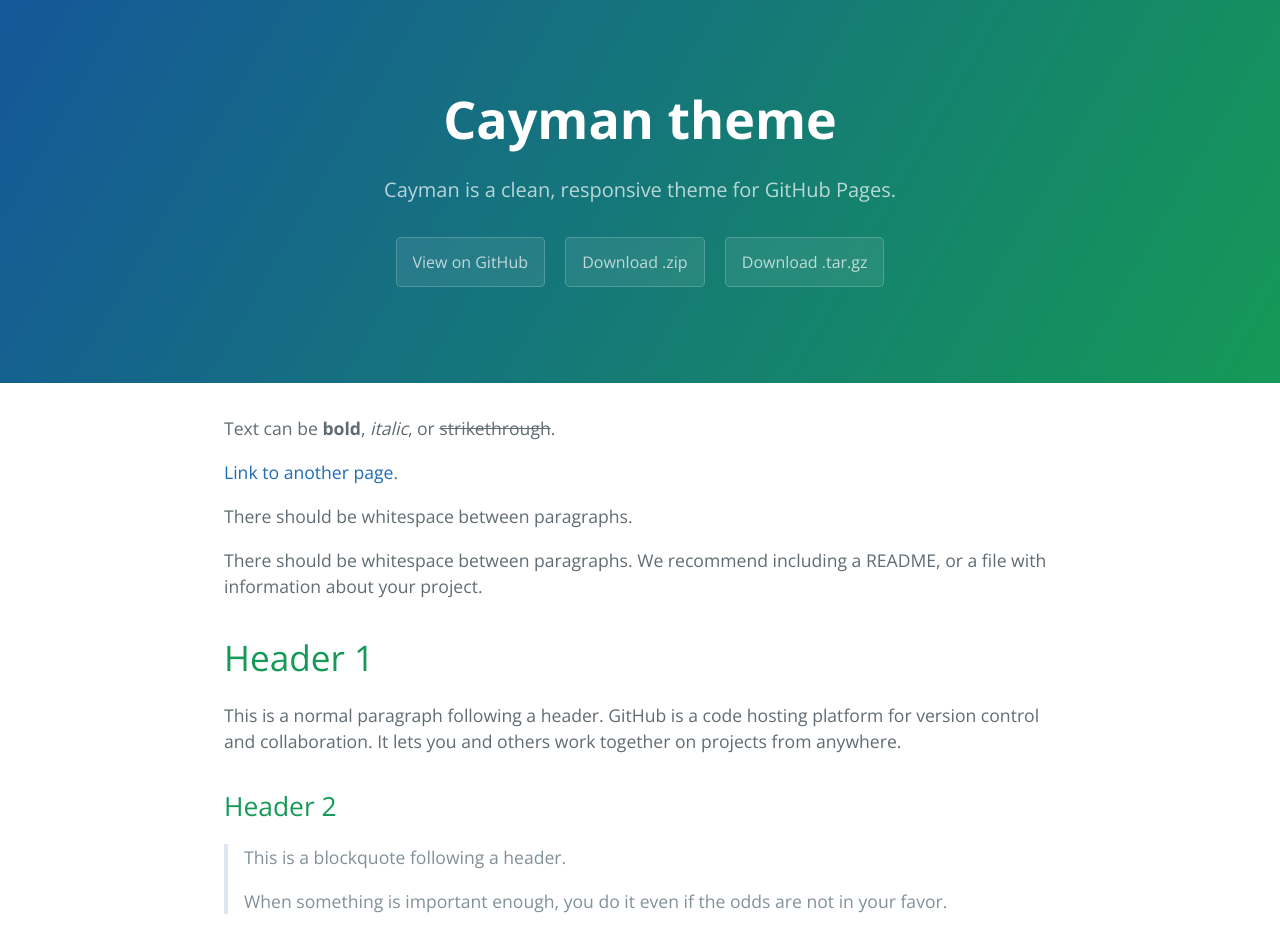
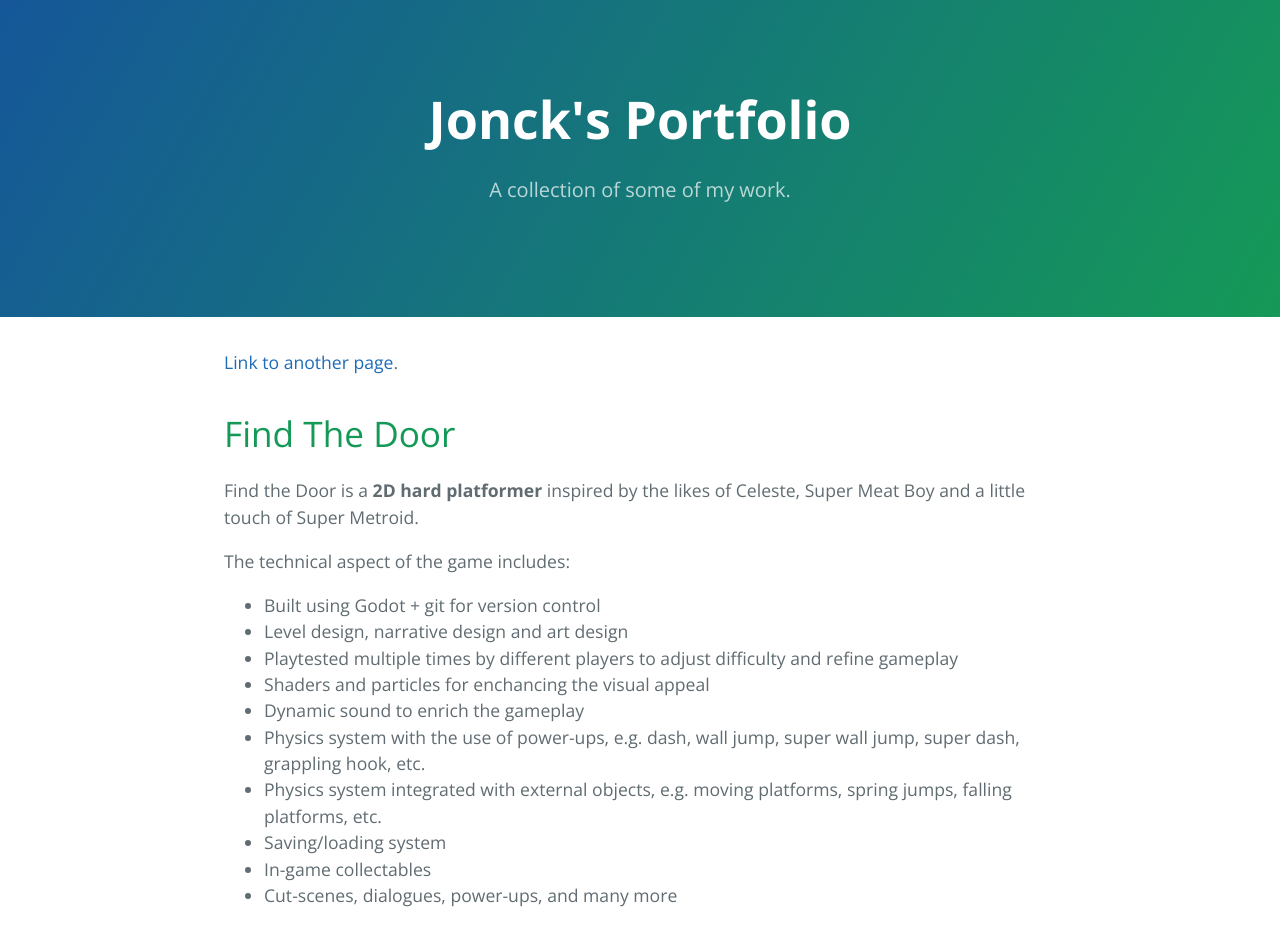
Before and after one commit to jonckjunior/portfolio, a Jekyll site: the page built from index.md, in a window 1280 px wide and 1400 px high. Shown: the top 945 px of the window. Built offline with Jekyll 4.4.1, drawn with Linux system fonts in a browser that asks for light colours; some of the changed text lies outside the part shown.

Commit message:
adding description of find the door

````diff
--- a/_config.yml
+++ b/_config.yml
@@ -1,5 +1,5 @@
-title: Cayman theme
-description: Cayman is a clean, responsive theme for GitHub Pages.
+title: Jonck's Portfolio
+description: A collection of some of my work.
 show_downloads: true
 google_analytics:
 theme: jekyll-theme-cayman
--- a/_layouts/default.html
+++ b/_layouts/default.html
@@ -18,13 +18,13 @@
     <header class="page-header" role="banner">
       <h1 class="project-name">{{ page.title | default: site.title | default: site.github.repository_name }}</h1>
       <h2 class="project-tagline">{{ page.description | default: site.description | default: site.github.project_tagline }}</h2>
-      {% if site.github.is_project_page %}
+      <!-- {% if site.github.is_project_page %}
         <a href="{{ site.github.repository_url }}" class="btn">View on GitHub</a>
       {% endif %}
       {% if site.show_downloads %}
         <a href="{{ site.github.zip_url }}" class="btn">Download .zip</a>
         <a href="{{ site.github.tar_url }}" class="btn">Download .tar.gz</a>
-      {% endif %}
+      {% endif %} -->
     </header>
 
     <main id="content" class="main-content" role="main">
--- a/index.md
+++ b/index.md
@@ -2,122 +2,27 @@
 layout: default
 ---
 
-Text can be **bold**, _italic_, or ~~strikethrough~~.
-
 [Link to another page](./another-page.html).
 
-There should be whitespace between paragraphs.
+# Find The Door
 
-There should be whitespace between paragraphs. We recommend including a README, or a file with information about your project.
+Find the Door is a **2D hard platformer** inspired by the likes of Celeste, Super Meat Boy and a little touch of Super Metroid.
 
-# Header 1
+The technical aspect of the game includes:
 
-This is a normal paragraph following a header. GitHub is a code hosting platform for version control and collaboration. It lets you and others work together on projects from anywhere.
-
-## Header 2
-
-> This is a blockquote following a header.
->
-> When something is important enough, you do it even if the odds are not in your favor.
+- Built using Godot + git for version control
+- Level design, narrative design and art design
+- Playtested multiple times by different players to adjust difficulty and refine gameplay
+- Shaders and particles for enchancing the visual appeal
+- Dynamic sound to enrich the gameplay
+- Physics system with the use of power-ups, e.g. dash, wall jump, super wall jump, super dash, grappling hook, etc.
+- Physics system integrated with external objects, e.g. moving platforms, spring jumps, falling platforms, etc.
+- Saving/loading system
+- In-game collectables
+- Cut-scenes, dialogues, power-ups, and many more
 
 ### Header 3
 
-```js
-// Javascript code with syntax highlighting.
-var fun = function lang(l) {
-  dateformat.i18n = require('./lang/' + l)
-  return true;
-}
-```
-
-```ruby
-# Ruby code with syntax highlighting
-GitHubPages::Dependencies.gems.each do |gem, version|
-  s.add_dependency(gem, "= #{version}")
-end
-```
-
-#### Header 4
-
-*   This is an unordered list following a header.
-*   This is an unordered list following a header.
-*   This is an unordered list following a header.
-
-##### Header 5
-
-1.  This is an ordered list following a header.
-2.  This is an ordered list following a header.
-3.  This is an ordered list following a header.
-
-###### Header 6
-
-| head1        | head two          | three |
-|:-------------|:------------------|:------|
-| ok           | good swedish fish | nice  |
-| out of stock | good and plenty   | nice  |
-| ok           | good `oreos`      | hmm   |
-| ok           | good `zoute` drop | yumm  |
-
-### There's a horizontal rule below this.
-
-* * *
-
-### Here is an unordered list:
-
-*   Item foo
-*   Item bar
-*   Item baz
-*   Item zip
-
-### And an ordered list:
-
-1.  Item one
-1.  Item two
-1.  Item three
-1.  Item four
-
-### And a nested list:
-
-- level 1 item
-  - level 2 item
-  - level 2 item
-    - level 3 item
-    - level 3 item
-- level 1 item
-  - level 2 item
-  - level 2 item
-  - level 2 item
-- level 1 item
-  - level 2 item
-  - level 2 item
-- level 1 item
-
-### Small image
-
-![Octocat](https://github.githubassets.com/images/icons/emoji/octocat.png)
-
-### Large image
+---
 
 ![Branching](https://guides.github.com/activities/hello-world/branching.png)
-
-
-### Definition lists can be used with HTML syntax.
-
-<dl>
-<dt>Name</dt>
-<dd>Godzilla</dd>
-<dt>Born</dt>
-<dd>1952</dd>
-<dt>Birthplace</dt>
-<dd>Japan</dd>
-<dt>Color</dt>
-<dd>Green</dd>
-</dl>
-
-```
-Long, single-line code blocks should not wrap. They should horizontally scroll if they are too long. This line should be long enough to demonstrate this.
-```
-
-```
-The final element.
-```
````
Also changed, not shown: README.md (deleted).
